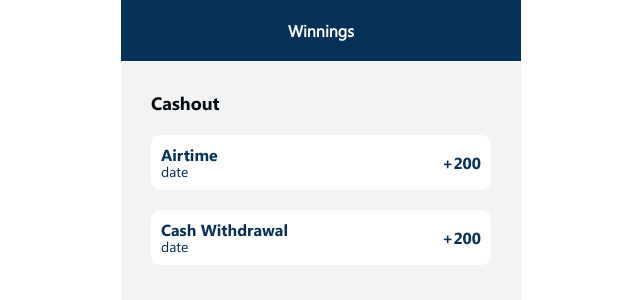
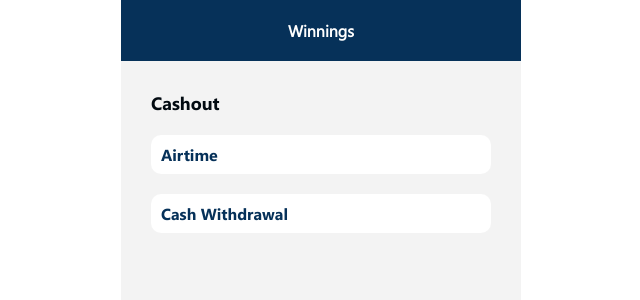
Before and after one commit to EzeBernardine/check, a Next.js app: page /cashout in a window 1280 px wide. Shown: the top 300 px of the page, without its empty margins (319-959 px from the left). Built offline with nearby package versions, Linux system fonts and the light colour scheme.

Commit message:
Completed display of wallet

```diff
--- a/screens/CashoutMethods/Card/index.js
+++ b/screens/CashoutMethods/Card/index.js
@@ -25,17 +25,13 @@ const Cash = ({ items }) => {
     cashWithdrawal: { component: <CashWithdrawal />, title: "Select Account" },
   };
 
-  const transactions = [
+  const methods = [
     {
       name: "Airtime",
-      date: "date",
-      amount: "+200",
       click: () => showModal("airtime"),
     },
     {
       name: "Cash Withdrawal",
-      date: "date",
-      amount: "+200",
       click: () => showModal("cashWithdrawal"),
     },
   ];
@@ -44,11 +40,11 @@ const Cash = ({ items }) => {
     <Container>
       <Spacer height="20px"></Spacer>
       <Grid gap="20px">
-        {transactions.map((transaction) => (
+        {methods.map((method) => (
           <Cards
             justifyContent="space-between"
-            key={generateID(15)}
-            onClick={() => transaction.click()}
+            key={method.name}
+            onClick={() => method.click()}
           >
             <Flex direction="column" width="auto" alignItems="flex-start">
               <Span
@@ -58,28 +54,7 @@ const Cash = ({ items }) => {
                 weight="fontWeightNormal"
                 fontFamily="sagoeBold"
               >
-                {transaction.name}
-              </Span>
-              <Small
-                color={["primary", "main", theme]}
-                size="font14"
-                lineHeight="lineHeight16"
-                weight="fontWeightNormal"
-                fontFamily="sagoe"
-              >
-                {transaction.date}
-              </Small>
-            </Flex>
-
-            <Flex width="auto">
-              <Span
-                color={["primary", "main", theme]}
-                size="font16"
-                lineHeight="lineHeight19"
-                weight="fontWeightNormal"
-                fontFamily="sagoeBold"
-              >
-                {transaction.amount}
+                {method.name}
               </Span>
             </Flex>
           </Cards>
```
